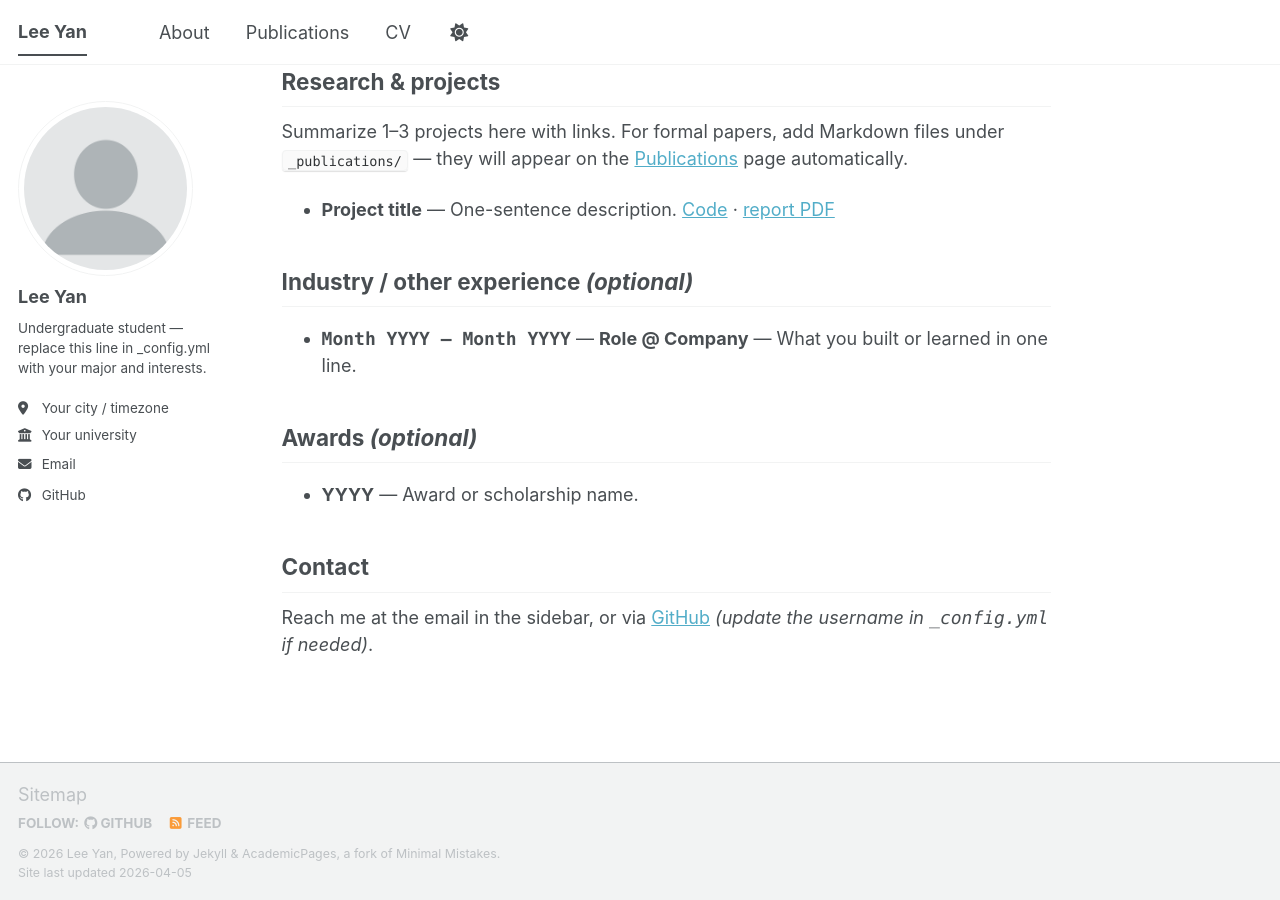
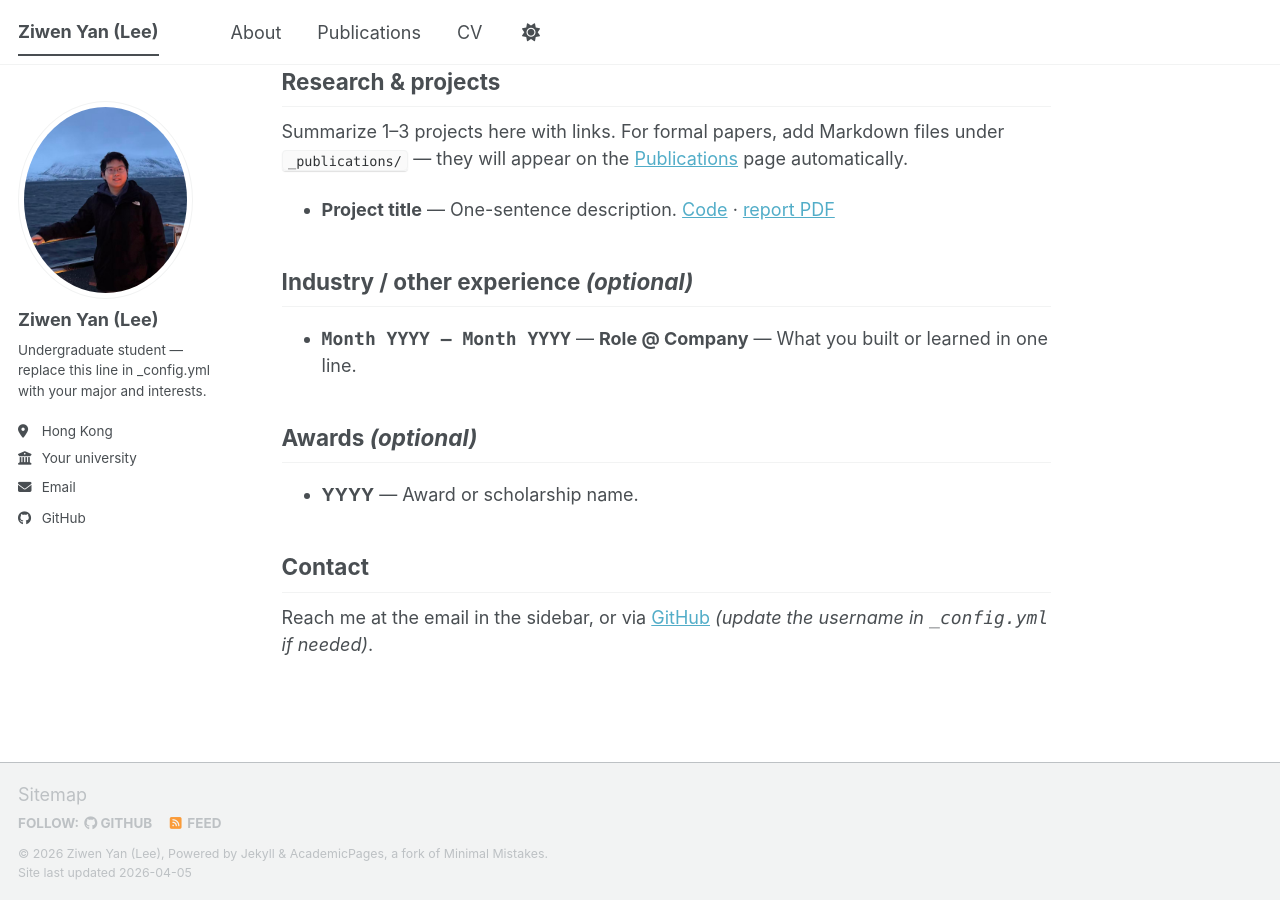
Before and after one commit to LeeYan25/LeeYan25.github.io, a Jekyll site: the page built from _pages/about.md, in a window 1280 px wide and 900 px high, scrolled down 543 px. Built offline with Jekyll 4.4.1, drawn with Linux system fonts in a browser that asks for light colours; a script bundle is joined from its source files by our own code; library files that are not in the unit come from our copies.

Commit message:
finished

```diff
--- a/_config.yml
+++ b/_config.yml
@@ -9,10 +9,10 @@
 # Basic Site Settings
 locale                   : "en-US"
 site_theme               : "default" # The available themes options are "default", "air", "sunrise", "mint", "dirt" and "contrast"
-title                    : "Lee Yan"
+title                    : "Ziwen Yan (Lee)"
 title_separator          : "-"
-name                     : &name "Lee Yan"
-description              : &description "Undergraduate portfolio — mathematics, CS, and research."   # Update this with a general description of your site, this is the default if not overridden by a page
+name                     : &name "Ziwen Yan (Lee)"
+description              : &description "Welcome to my website!"   # Update this with a general description of your site, this is the default if not overridden by a page
 url                      : https://LeeYan25.github.io # The base hostname & protocol for your site e.g. "https://[your GitHub username].github.io",
                                                            # or if you already have some other page hosted on Github then use "https://[your GitHub username].github.io/[Your Repo Name]"
 baseurl                  : "" # the subpath of your site, e.g. "/blog"
@@ -24,13 +24,13 @@ repository               : "LeeYan25/LeeYan25.github.io"
 author:
   # Biographic information
   avatar           : "profile.png"
-  name             : "Lee Yan"
+  name             : "Ziwen Yan (Lee)"
   pronouns         : # example: "she/her"
   bio              : "Undergraduate student — replace this line in _config.yml with your major and interests."
-  location         : "Your city / timezone"
+  location         : "Hong Kong"
   employer         : "Your university"
   uri              : # URL
-  email            : "your.email@example.edu"
+  email            : "zyanbj@connect.ust.hk"
 
   # Academic websites
   academia         : # URL
```
Also changed, not shown: images/profile.png.
